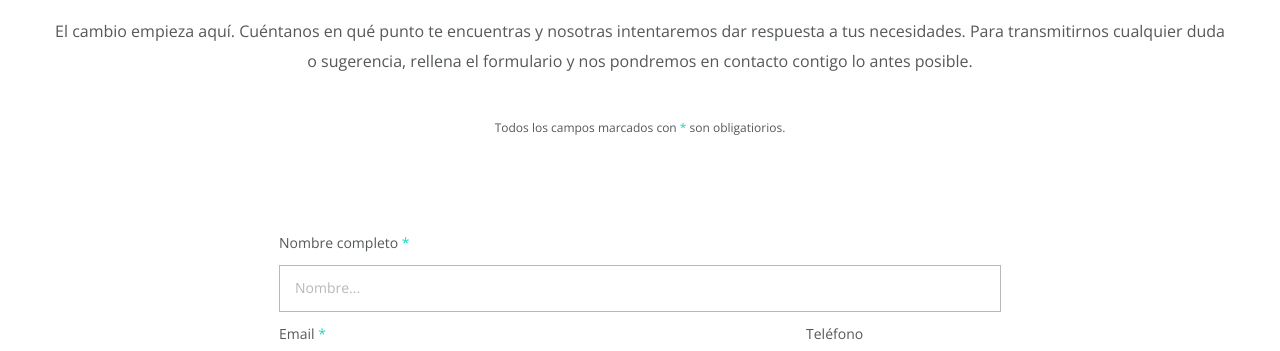
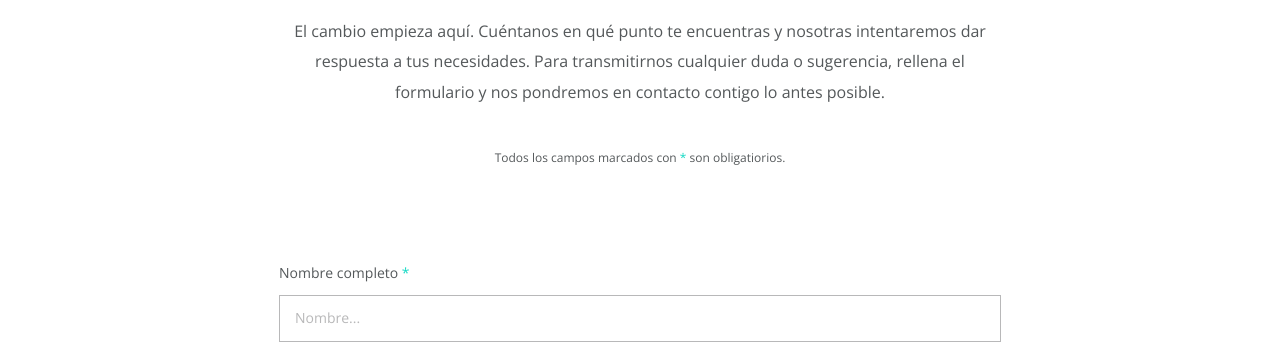
Before and after one commit to Adalab/project-promo-p-module-1-team-2, a website: page docs/contact.html in a window 1280 px wide. Shown: the part 426-777 px from the top of the page. Drawn offline with nearby package versions, Linux system fonts and the light colour scheme.

Commit message:
added margins to _forms.scss for tablet and desktop

```diff
--- a/src/scss/components/_forms.scss
+++ b/src/scss/components/_forms.scss
@@ -29,6 +29,15 @@
     color: var(--dark-gray);
     padding: 20px 0;
     margin: 0 15px 0 15px;
+
+    @media all and (min-width: 768px) {
+      margin: 0 100px;
+    }
+
+    @media all and (min-width: 1200px) {
+      margin: 0 250px;
+    }
+
   }
 }
 
```
Also changed, not shown: docs/assets/css/main.css.
